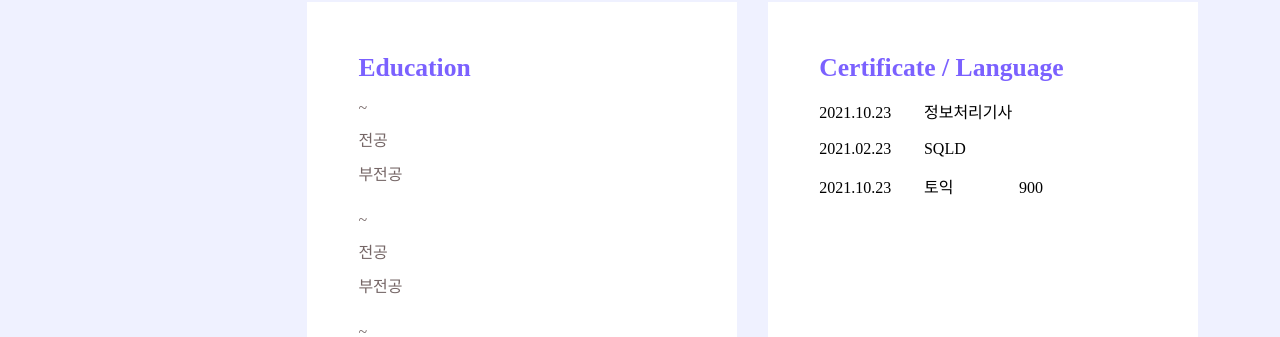
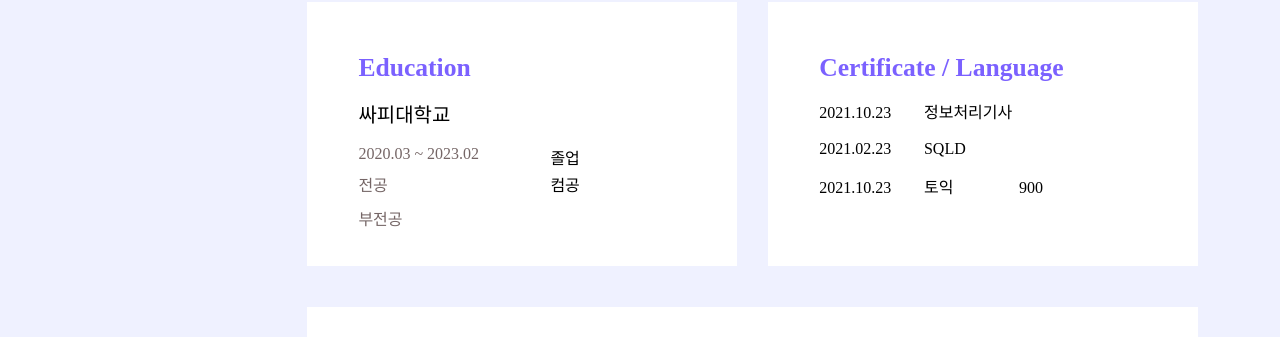
Before and after one commit to hajungkim/proFolio, a Vue app in the folder frontend/: page /#/them3 in a window 1280 px wide. Shown: the part 463-800 px from the top of the page. Built offline with nearby package versions, Linux system fonts and the light colour scheme; a web font is replaced by a local one.

Commit message:
[FE][Fix]템플릿 education

```diff
--- a/frontend/package.json
+++ b/frontend/package.json
@@ -10,15 +10,11 @@
   "dependencies": {
     "axios": "^0.24.0",
     "core-js": "^3.6.5",
-<<<<<<< HEAD
-    "notosans-fontface": "^1.2.2",
-=======
     "html2canvas": "^1.3.2",
     "html2pdf.js": "^0.10.1",
     "jspdf": "^2.4.0",
     "node-sass": "^6.0.1",
     "sass-loader": "^10.2.0",
->>>>>>> e71224b42309bf7b3cb88353586d1c345be2796b
     "vue": "^2.6.11",
     "vue-router": "^3.2.0",
     "vuetify": "^2.5.10",
--- a/frontend/src/assets/styles/Them2.css
+++ b/frontend/src/assets/styles/Them2.css
@@ -97,7 +97,7 @@
     background-color: #FFE7E7;
     border: 2px solid #FF0000;
 }
-.green{
+.levelgreen{
     color: #009A2B;
     background-color: #E1FFE4;
     border: 2px solid #009A2B;
--- a/frontend/src/components/Them1Info.vue
+++ b/frontend/src/components/Them1Info.vue
@@ -21,23 +21,20 @@
         </div>
         <div class="education">
             <div class="name">EDUCATION</div>
-            <div v-for="(edu) in resume.education" :key="edu.id">
-              <div class="university">{{edu.university}}</div>
+            <div class="university">{{resume.education.university}}</div>
             <div class="raw">
                 <div class="sub">
-                      {{edu.admissionDate}} ~ {{edu.graduationDate}}
+                    {{resume.education.admissionDate}} ~ {{resume.education.graduationDate}}
                 </div>
-                      <div v-if="edu.graduation">졸업</div>
+                    <div v-if="resume.education.graduation">졸업</div>
             </div>
             <div class="raw">
                 <div class="sub">전공</div>
-                  {{edu.major}}
+                {{resume.education.major}}
             </div>
             <div class="raw">
                 <div class="sub">부전공</div>
-                  {{edu.minor}}
-              </div>
-
+                {{resume.education.minor}}
             </div>
         </div>
       </div>
--- a/frontend/src/components/Them2Exp.vue
+++ b/frontend/src/components/Them2Exp.vue
@@ -7,10 +7,12 @@
           <div class="item-title">{{exp.name}}</div>
           <div class="item-detail">{{exp.description}}</div>
         </li>
-          <li v-for="(edu) in resume.education" :key="edu.id" class="tl-item">
-          <div class="timestamp">{{edu.admissionDate}} ~ {{edu.graduationDate}}</div>
-          <div class="item-title">{{edu.university}}</div>
-          <div class="item-detail">전공 : {{edu.major}}</div>
+          <li class="tl-item">
+          <div class="timestamp">
+            {{resume.education.admissionDate}} ~
+            {{resume.education.graduationDate}}</div>
+          <div class="item-title">{{resume.education.university}}</div>
+          <div class="item-detail">전공 : {{resume.education.major}}</div>
         </li>
       </ul>
   </div>
--- a/frontend/src/components/Them2Skill.vue
+++ b/frontend/src/components/Them2Skill.vue
@@ -7,7 +7,7 @@
                 <div>대규모 프로그램 및 시스템을 참고사항(책/인터넷)없이 개발할 수 있음</div>
           </div>
           <div class="flex">
-                <div class="green level-color">3 - 4</div>
+                <div class="levelgreen level-color">3 - 4</div>
                 <div>중간 규모 프로그램 및 시스템을 개발할 수 있으며, 능숙하게 다룰 수 있음</div>
           </div>
           <div class="flex">
--- a/frontend/src/components/Them2SkillContent.vue
+++ b/frontend/src/components/Them2SkillContent.vue
@@ -8,7 +8,7 @@
                 <div class="level-circle"
                 :class="{
                     red: skill.level==5,
-                    green: skill.level == 3 || skill.level == 4,
+                    levelgreen: skill.level == 3 || skill.level == 4,
                     yellow: skill.level == 1 || skill.level == 2
                 }">{{skill.level}}</div>
             </div>
--- a/frontend/src/components/Them3Edu.vue
+++ b/frontend/src/components/Them3Edu.vue
@@ -1,23 +1,21 @@
 <template>
   <div class="them3-edu">
         <div class="name">Education</div>
-          <div v-for="(edu) in resume.education" :key="edu.id">
-            <div class="university">{{edu.university}}</div>
+            <div class="university">{{resume.education.university}}</div>
             <div class="raw">
                 <div class="sub">
-                    {{edu.admissionDate}} ~ {{edu.graduationDate}}
+                    {{resume.education.admissionDate}} ~ {{resume.education.graduationDate}}
                 </div>
-                    <div v-if="edu.graduation">졸업</div>
+                    <div v-if="resume.education.graduation">졸업</div>
             </div>
             <div class="raw">
                 <div class="sub">전공</div>
-                {{edu.major}}
+                {{resume.education.major}}
             </div>
             <div class="raw">
                 <div class="sub">부전공</div>
-                {{edu.minor}}
+                {{resume.education.minor}}
             </div>
-          </div>
   </div>
 </template>
 
```
Also changed, not shown: 1 other file (tests, documents, lock files or other folders). Lines whose indentation alone changed are shown as unchanged.
